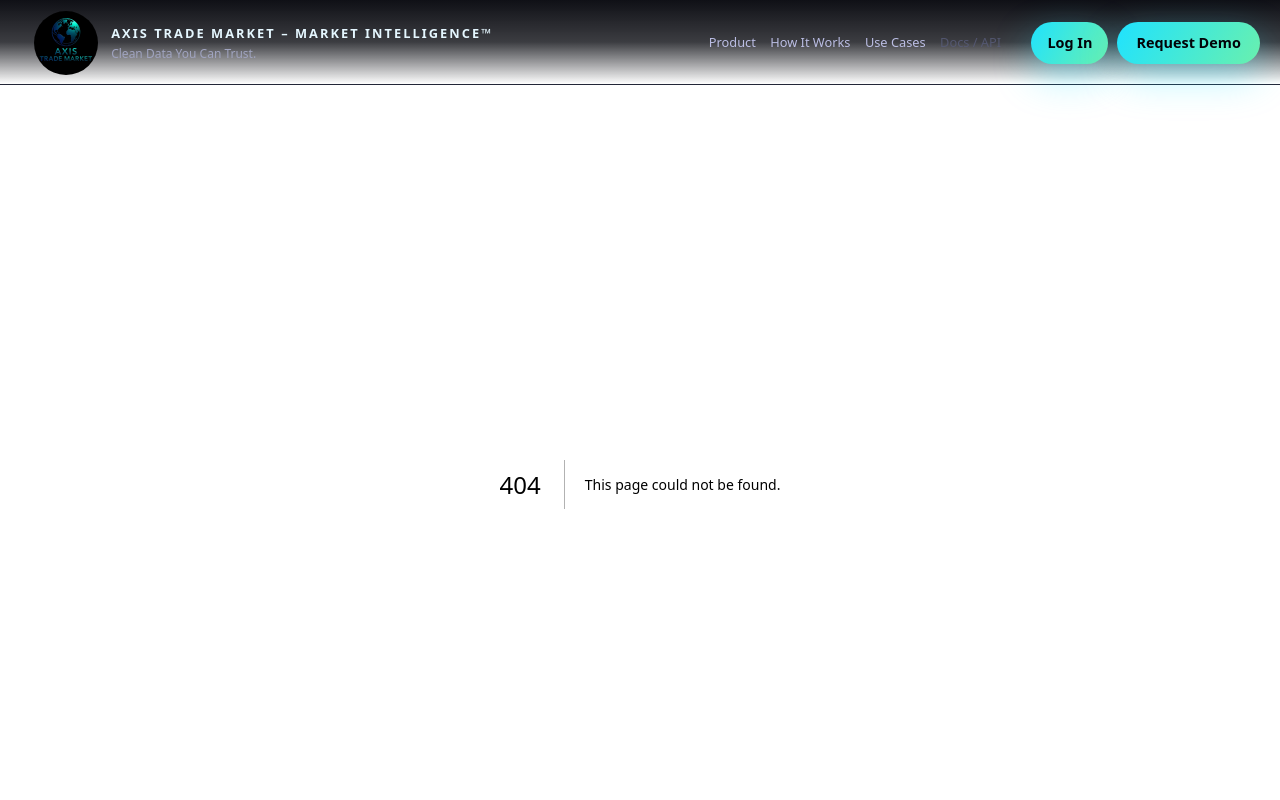
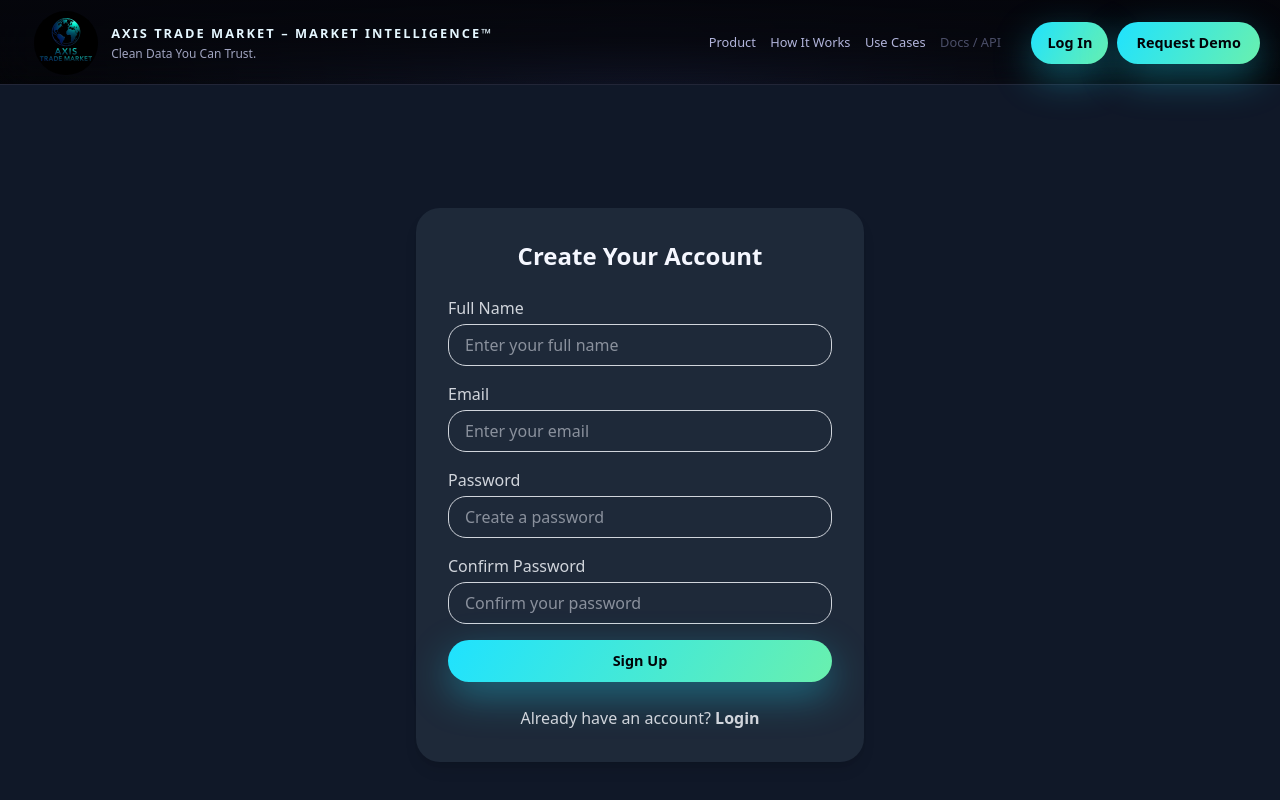
Before and after one commit to ar-rehman786/frontend, a Next.js app: page /auth/signup in a window 1280 px wide. Before the commit this address had no page. Shown: the top 800 px of the page. Built offline with nearby package versions, Linux system fonts and the light colour scheme.

Commit message:
first commit

```diff
--- a/app/auth/login/page.tsx
+++ b/app/auth/login/page.tsx
@@ -4,16 +4,20 @@ import Link from "next/link";
 import { useState } from "react";
 
 export default function LoginPage() {
+
   const [email, setEmail] = useState("");
   const [password, setPassword] = useState("");
 
   const handleLogin = (e: React.FormEvent) => {
     e.preventDefault();
     console.log("Login:", { email, password });
+    setEmail('')
+    setPassword('')
 
   };
 
   return (
+    <>
       <div className="min-h-screen flex items-center justify-center bg-gray-900 p-4">
         <div className="bg-gray-800 shadow-lg rounded-xl p-8 w-full max-w-md">
           <h1 className="text-2xl font-bold text-center mb-6">
@@ -48,13 +52,16 @@ export default function LoginPage() {
                 placeholder="Enter your password"
               />
             </div>
-
+            <div className="text-center">
               <button
                 type="submit"
-            className="w-full bg-blue-600 text-white py-2 rounded-lg font-medium hover:bg-blue-700 transition"
+                // className="w-full bg-blue-600 text-white py-2 rounded-lg
+                // font-medium hover:bg-blue-700 transition"
+                className="w-full btn btn-primary cursor-pointer" style={{ paddingInline: '1rem' }}
               >
                 Login
               </button>
+            </div>
           </form>
 
           <p className="text-center text-gray-300 mt-6">
@@ -65,5 +72,6 @@ export default function LoginPage() {
           </p>
         </div>
       </div>
+    </>
   );
 }
--- /dev/null
+++ b/app/auth/signup/page.tsx
@@ -0,0 +1,111 @@
+"use client";
+import { useState } from "react";
+import Link from "next/link";
+
+export default function Signup() {
+    const [name, setName] = useState("");
+    const [email, setEmail] = useState("");
+    const [password, setPassword] = useState("");
+    const [confirmPassword, setConfirmPassword] = useState("");
+
+    const handleSignup = async (e: React.FormEvent<HTMLFormElement>) => {
+        e.preventDefault();
+
+        if (password !== confirmPassword) {
+            alert("Passwords do not match!");
+            return;
+        }
+
+        // TODO: Make API request
+        console.log({ name, email, password });
+    };
+
+    return (
+        <div className="min-h-screen flex items-center justify-center bg-gray-900 p-4">
+            <div className="bg-gray-800 shadow-lg rounded-xl p-8 w-full max-w-md">
+                <h1 className="text-2xl font-bold text-center mb-6">
+                    Create Your Account
+                </h1>
+
+                <form onSubmit={handleSignup} className="space-y-4">
+
+                    <div>
+                        <label className="block mb-1 font-medium text-gray-300">
+                            Full Name
+                        </label>
+                        <input
+                            type="text"
+                            required
+                            value={name}
+                            onChange={(e) => setName(e.target.value)}
+                            className="w-full border border-gray-300 rounded-lg px-4 py-2 outline-none focus:ring-2 focus:ring-blue-500"
+                            placeholder="Enter your full name"
+                        />
+                    </div>
+
+                    <div>
+                        <label className="block mb-1 font-medium text-gray-300">
+                            Email
+                        </label>
+                        <input
+                            type="email"
+                            required
+                            value={email}
+                            onChange={(e) => setEmail(e.target.value)}
+                            className="w-full border border-gray-300 rounded-lg px-4 py-2 outline-none focus:ring-2 focus:ring-blue-500"
+                            placeholder="Enter your email"
+                        />
+                    </div>
+
+                    <div>
+                        <label className="block mb-1 font-medium text-gray-300">
+                            Password
+                        </label>
+                        <input
+                            type="password"
+                            required
+                            value={password}
+                            onChange={(e) => setPassword(e.target.value)}
+                            className="w-full border border-gray-300 rounded-lg px-4 py-2 outline-none focus:ring-2 focus:ring-blue-500"
+                            placeholder="Create a password"
+                        />
+                    </div>
+
+                    <div>
+                        <label className="block mb-1 font-medium text-gray-300">
+                            Confirm Password
+                        </label>
+                        <input
+                            type="password"
+                            required
+                            value={confirmPassword}
+                            onChange={(e) => setConfirmPassword(e.target.value)}
+                            className="w-full border border-gray-300 rounded-lg px-4 py-2 outline-none focus:ring-2 focus:ring-blue-500"
+                            placeholder="Confirm your password"
+                        />
+                    </div>
+
+                    <div className="text-center">
+                        <button
+                            type="submit"
+                            className="w-full btn btn-primary cursor-pointer"
+                            style={{ paddingInline: "1rem" }}
+                        >
+                            Sign Up
+                        </button>
+                    </div>
+                </form>
+
+                <p className="text-center text-gray-300 mt-6">
+                    Already have an account?{" "}
+                    <Link
+                        href="/auth/login"
+                        className="text-blue-600 font-semibold hover:underline"
+                    >
+                        Login
+                    </Link>
+                </p>
+            </div>
+        </div>
+    );
+}
--- a/app/layout.tsx
+++ b/app/layout.tsx
@@ -29,7 +29,7 @@ export default function RootLayout({
       <body
         className={`${geistSans.variable} ${geistMono.variable} antialiased`}
       >
-        <Navbar/>
+        <Navbar />
         {children}
       </body>
     </html>
```
Also changed, not shown: 1 other file (tests, documents, lock files or other folders). Lines whose indentation alone changed are shown as unchanged.
